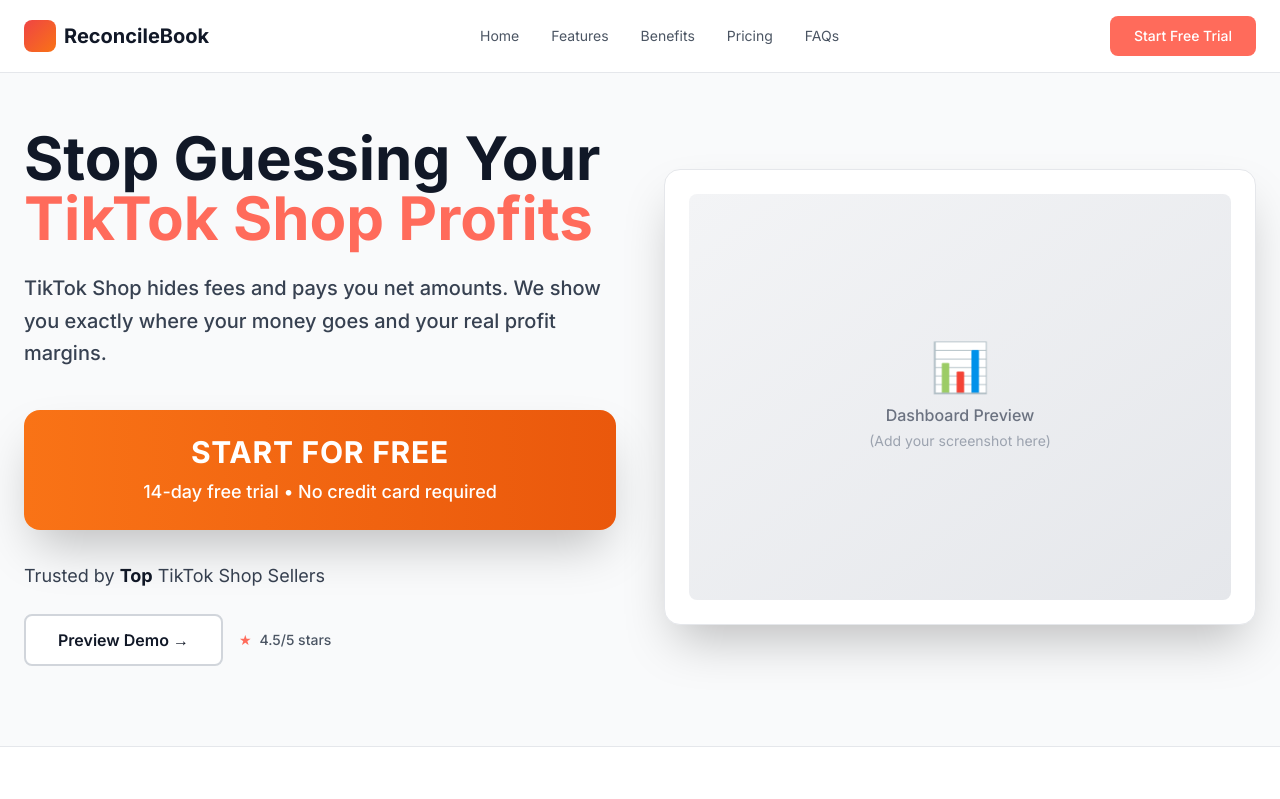
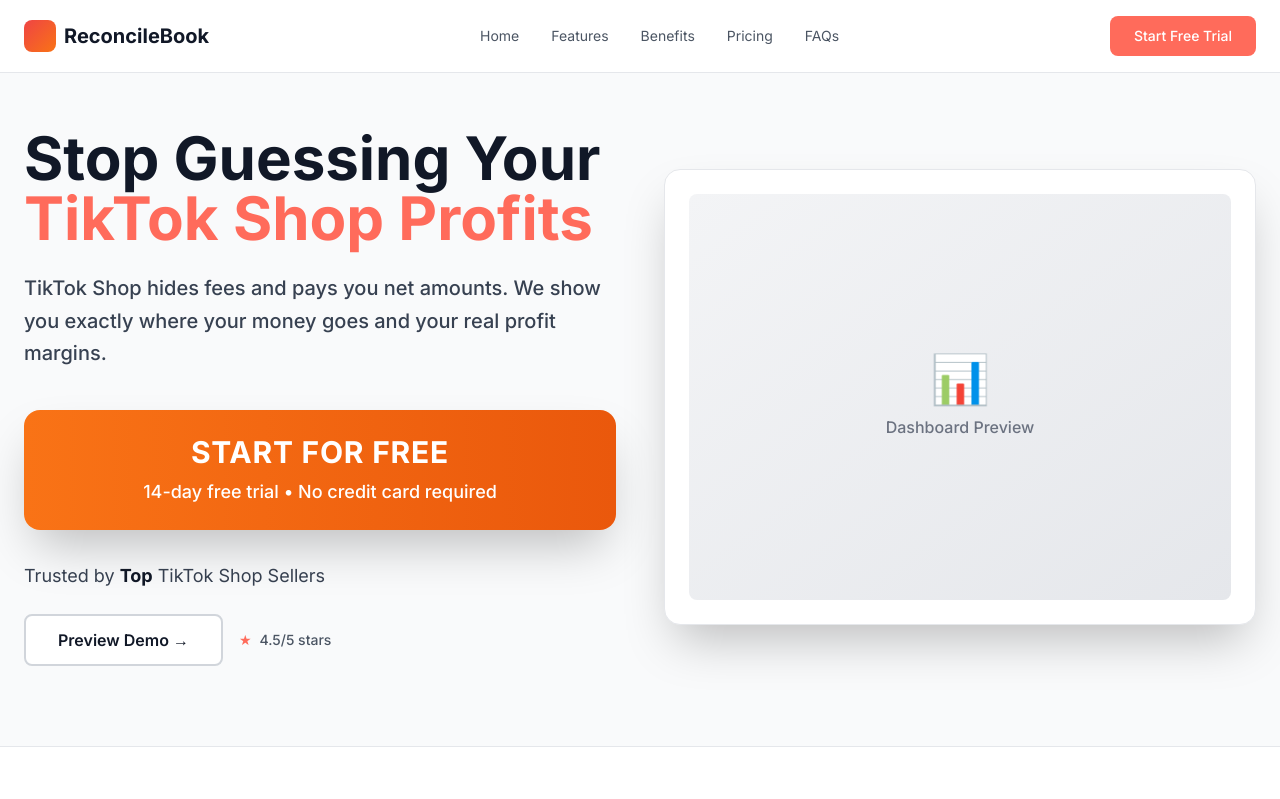
Before and after one commit to algominds35/tiktokshop-project-, a Next.js app: page / in a window 1280 px wide. Shown: the top 799 px of the page. Built offline with nearby package versions, Linux system fonts and the light colour scheme.

Commit message:
Remove 'Add your screenshot here' text from landing page

```diff
--- a/app/page.jsx
+++ b/app/page.jsx
@@ -93,7 +93,6 @@
                   <div className="text-center">
                     <div className="text-5xl mb-3">📊</div>
                     <p className="text-gray-500 font-medium">Dashboard Preview</p>
-                    <p className="text-sm text-gray-400 mt-1">(Add your screenshot here)</p>
                   </div>
                 </div>
               </div>
```
